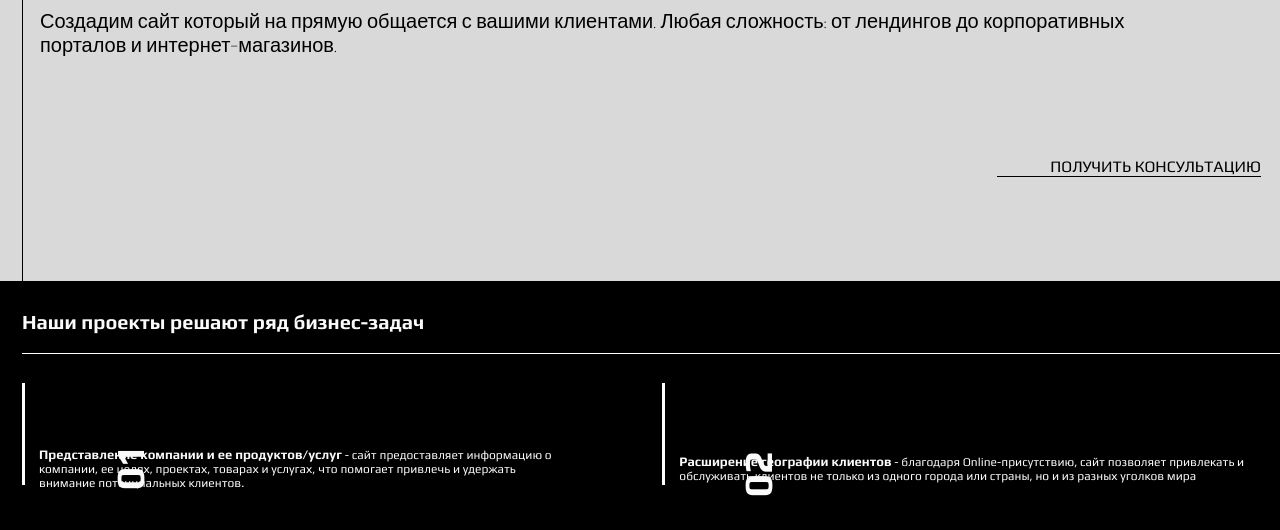
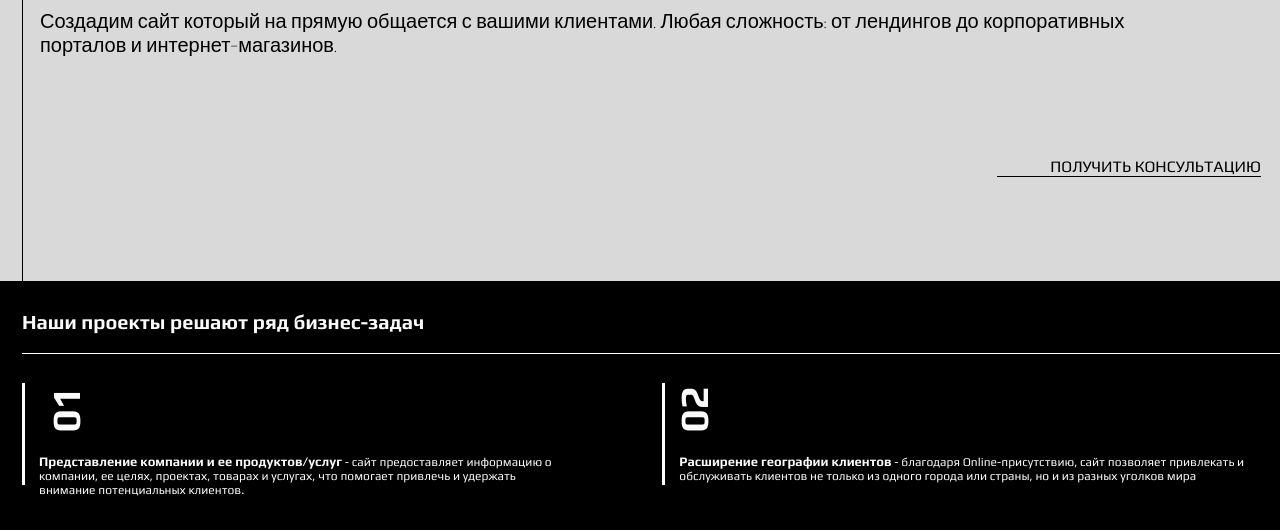
Before and after one commit to Robotaki/new-lim, a website: page src/index.html in a window 1280 px wide. Shown: the part 420-950 px from the top of the page. Drawn offline with nearby package versions, Linux system fonts and the light colour scheme; files that its build step writes are made by us from their sources; a web font is replaced by a local one.

Commit message:
change width for ITEM-NUMBER

```diff
--- a/src/sass/components/_tasks.scss
+++ b/src/sass/components/_tasks.scss
@@ -23,17 +23,17 @@
     &__item-line {
         margin-right: 1.4rem;
         background: $color-line-white;
-        width: .6rem;
+        width: 6px;
         height: 10.2rem;
     }
     &__item-number {
-        margin: -.7rem 0 2.55rem 0;
+        margin: 0 0 2.55rem 0;
         font-family: $play;
         font-size: 4rem;
         font-weight: 700;
         transform: rotate(-90deg);
         transform-origin: top 0px;
-        width: 30.4%;
+        width: 53px;
     }
     &__item-number_m {
         margin-top: 0;
```
